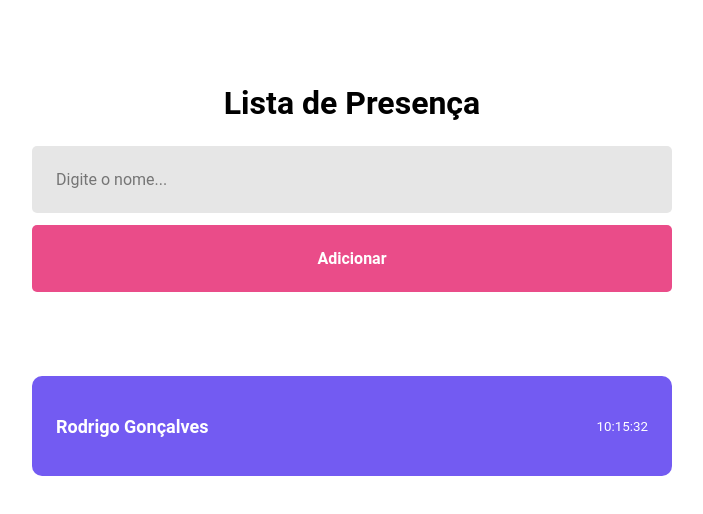
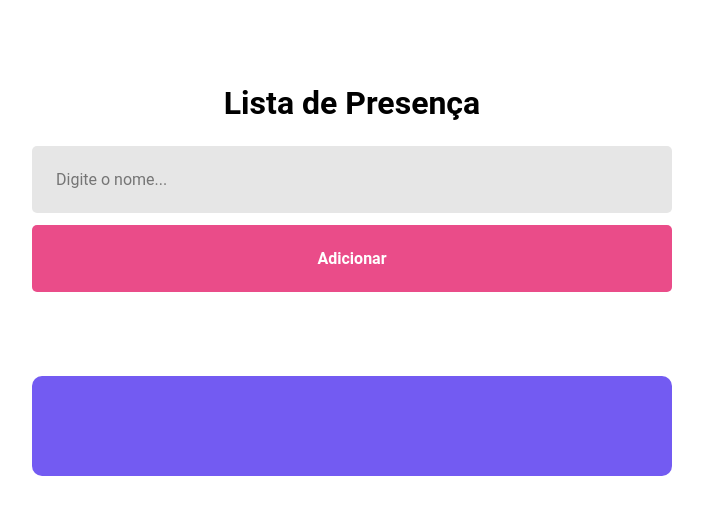
Before and after one commit to mykewayner/EstudoReact, a React (Vite) app in the folder reactapp/: page / in a window 1280 px wide. Shown: the top 514 px of the page, without its empty margins (288-991 px from the left). Built offline with nearby package versions, Linux system fonts and the light colour scheme.

Commit message:
Adicionado props para o card

```diff
--- a/reactapp/src/components/Card/index.jsx
+++ b/reactapp/src/components/Card/index.jsx
@@ -1,11 +1,11 @@
 import './styles.css'
 
-export function Card(){
+export function Card(props){
 
     return(
         <div className='card'>
-            <strong>Rodrigo Gonçalves</strong>
-            <small>10:15:32</small>
+            <strong>{props.name}</strong>
+            <small>{props.time}</small>
         </div>
     )
 
```
